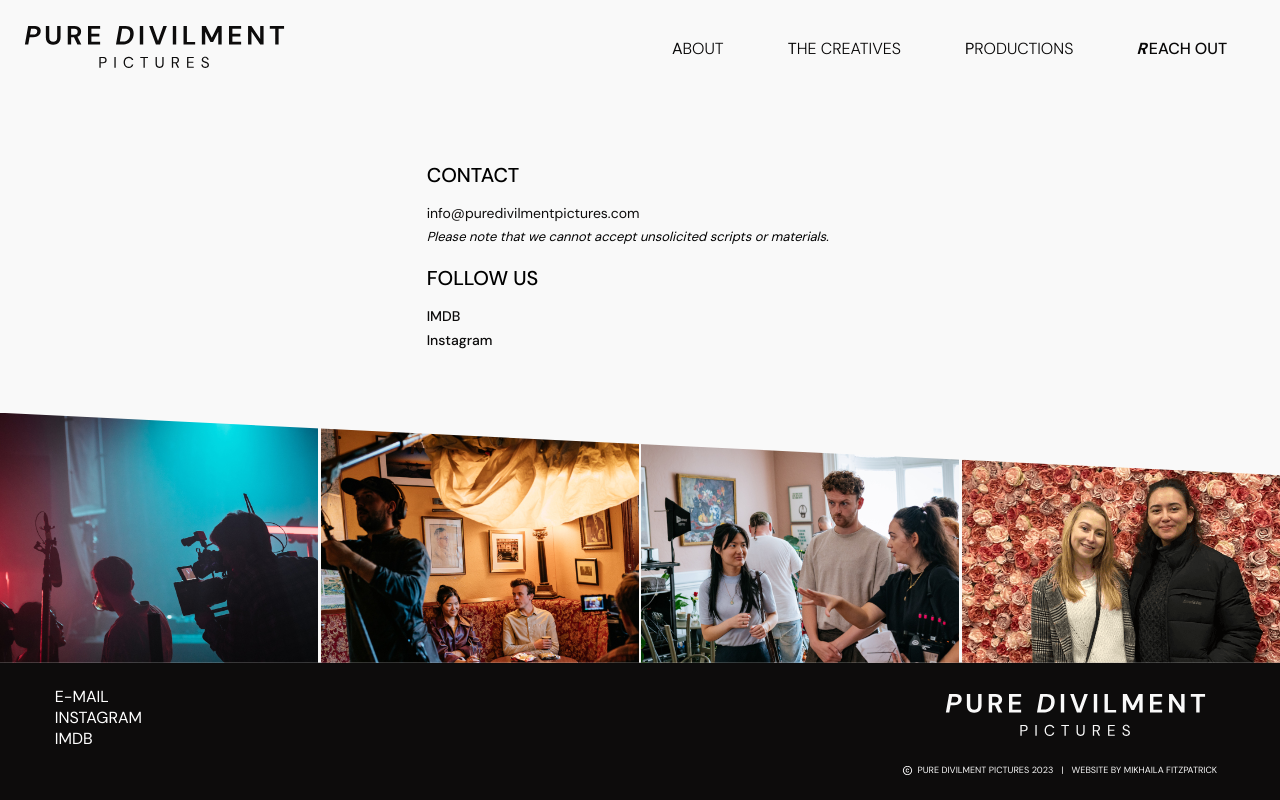
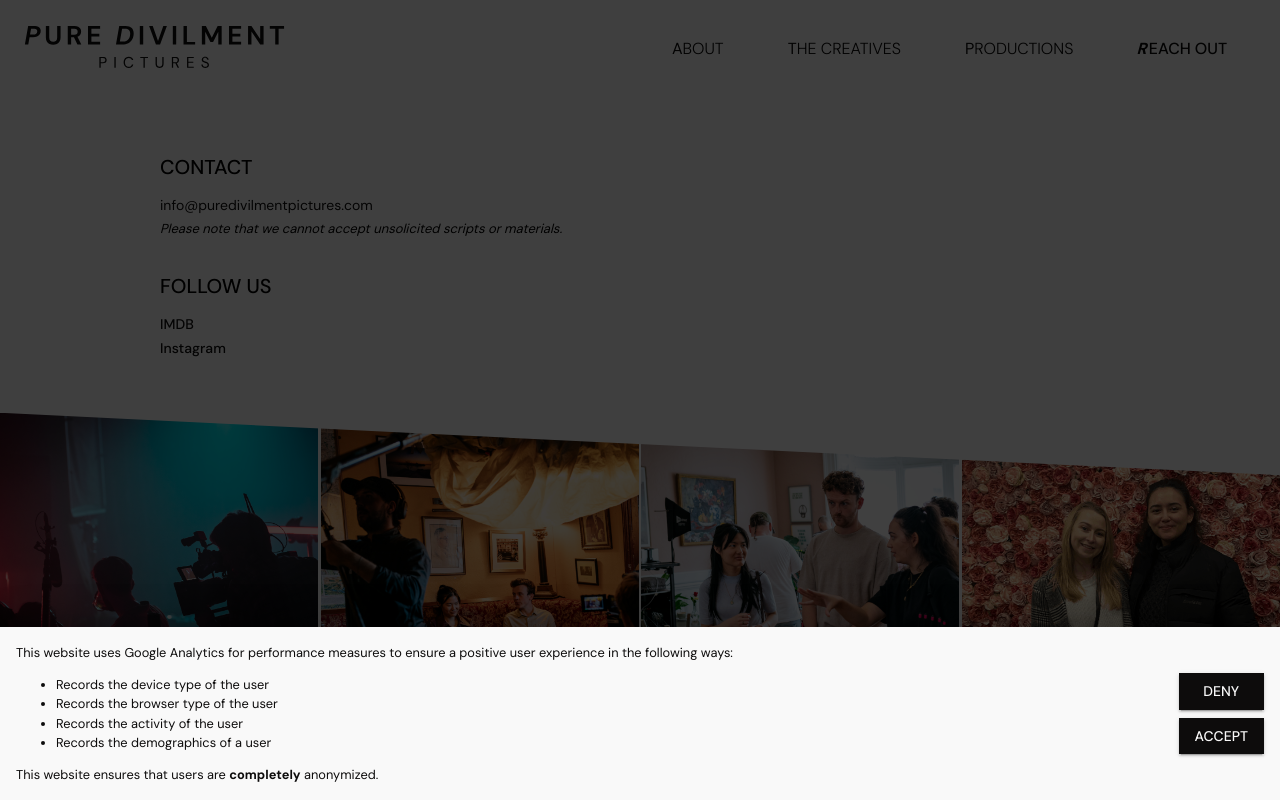
Before and after one commit to kailafitz/pure-divilment-pictures, a React (Create React App) app: page /reach-out in a window 1280 px wide. Built offline with nearby package versions, Linux system fonts and the light colour scheme.

Commit message:
draft cookies banner

```diff
--- a/package.json
+++ b/package.json
@@ -20,6 +20,7 @@
     "hamburger-react": "^2.5.0",
     "react": "^18.2.0",
     "react-dom": "^18.2.0",
+    "react-ga4": "^2.1.0",
     "react-helmet": "^6.1.0",
     "react-loading": "^2.0.3",
     "react-router-dom": "^6.16.0",
--- a/src/App.tsx
+++ b/src/App.tsx
@@ -10,6 +10,7 @@ import Productions from "./Pages/Productions";
 import ReachOut from "./Pages/ReachOut";
 import { Container } from "@mui/material";
 import OpeningAnimation from "./Components/Home/OpeningAnimation";
+import PrivacyPolicy from "./Components/CookiesInfo";
 
 function App() {
   const location = useLocation();
@@ -17,8 +18,13 @@ function App() {
 
   return (
     <>
+      {current === "/" && <OpeningAnimation />}
+      <Container
+        maxWidth="xl"
+        disableGutters={true}
+        sx={{ display: "flex", flexDirection: "column", flexGrow: 1 }}
+      >
         <Navbar />
-      {current === "/" && <OpeningAnimation />}
         <Container
           maxWidth="xl"
           disableGutters={true}
@@ -37,6 +43,8 @@ function App() {
           </Routes>
         </Container>
         <Footer />
+        <PrivacyPolicy />
+      </Container>
     </>
   );
 }
--- /dev/null
+++ b/src/Components/CookiesInfo/index.tsx
@@ -0,0 +1,78 @@
+import * as React from "react";
+import Button from "@mui/material/Button";
+import Typography from "@mui/material/Typography";
+import { StyledDialog } from "./styles";
+import { Stack } from "@mui/material";
+
+export default function PrivacyPolicy() {
+  const [open, setOpen] = React.useState(true);
+
+  const handleClose = () => {
+    setOpen(false);
+  };
+
+  return (
+    <StyledDialog
+      fullWidth
+      open={open}
+      PaperProps={{
+        sx: {
+          backgroundColor: (theme) => theme.palette.white.main,
+          color: (theme) => theme.palette.primary.main,
+          minWidth: "100vw",
+          margin: 0,
+          alignSelf: "end",
+          borderRadius: 0,
+        },
+      }}
+    >
+      <Stack
+        p={2}
+        direction="row"
+        justifyContent="space-between"
+        alignItems="center"
+      >
+        <Typography sx={{ fontSize: ".8rem" }}>
+          This website uses Google Analytics for performance measures to ensure
+          a positive user experience in the following ways:
+          <ul>
+            <li>Records the device type of the user</li>
+            <li>Records the browser type of the user</li>
+            <li>Records the activity of the user</li>
+            <li>Records the demographics of a user</li>
+          </ul>
+          This website ensures that users are <b>completely</b> anonymized.
+        </Typography>
+        <Stack>
+          <Button
+            sx={{
+              mb: 1,
+              borderRadius: 0,
+              "&:hover": {
+                background: (theme) => theme.palette.primary.light,
+              },
+            }}
+            variant="contained"
+            color="dark"
+            onClick={handleClose}
+          >
+            Deny
+          </Button>
+          <Button
+            sx={{
+              borderRadius: 0,
+              "&:hover": {
+                background: (theme) => theme.palette.primary.light,
+              },
+            }}
+            variant="contained"
+            color="dark"
+            onClick={handleClose}
+          >
+            Accept
+          </Button>
+        </Stack>
+      </Stack>
+    </StyledDialog>
+  );
+}
--- /dev/null
+++ b/src/Components/CookiesInfo/styles.tsx
@@ -0,0 +1,7 @@
+import { styled } from "@mui/material/styles";
+import { Dialog } from "@mui/material";
+
+export const StyledDialog = styled(Dialog)(({ theme }) => ({
+  zIndex: 1,
+  backgroundColor: "#0000007d",
+})) as typeof Dialog;
--- a/src/Components/Layout/Navbar/MobileDrawer/index.tsx
+++ b/src/Components/Layout/Navbar/MobileDrawer/index.tsx
@@ -17,7 +17,7 @@ const MobileDrawer = (props: MobileDrawerProps) => {
       PaperProps={{
         sx: { backgroundColor: (theme) => theme.palette.white.main },
       }}
-      sx={{ zIndex: 1 }}
+      sx={{ zIndex: 0 }}
     >
       <List sx={{ pt: (theme) => theme.spacing(12) }}>
         {NavigationItems.map((navObj, i) => (
--- a/src/Components/Layout/Navbar/styles.tsx
+++ b/src/Components/Layout/Navbar/styles.tsx
@@ -23,7 +23,7 @@ export const NavigationContainer = styled("div")(({ theme }) => ({
   },
   background: theme.palette.white.main,
   top: 0,
-  zIndex: 2,
+  zIndex: 1,
 }));
 
 export const HamburgerContainer = styled("div")(({ theme }) => ({
--- a/src/Components/PageEndReel/styles.tsx
+++ b/src/Components/PageEndReel/styles.tsx
@@ -4,6 +4,7 @@ import { styled } from "@mui/material/styles";
 
 export const ProductionReelContainer = styled(Grid)(({ theme }) => ({
   background: theme.palette.white.main,
+  overflow: "hidden",
 
   [theme.breakpoints.up("sm")]: {
     clipPath: "polygon(0 0, 100% 25%, 100% 100%, 0% 100%)",
--- a/src/Pages/ReachOut/index.tsx
+++ b/src/Pages/ReachOut/index.tsx
@@ -31,11 +31,11 @@ const ReachOut = () => {
         direction="column"
         flexGrow={1}
         justifyContent="center"
-        mb={{ xs: 2, lg: 0 }}
+        mb={{ xs: 4, lg: 0 }}
         mt={{ xs: 3, md: 0 }}
       >
-        <Grid container justifyContent="center" mb={2}>
-          <Grid xs={10} sm={7} md={5} lg={4}>
+        <Grid container justifyContent="center" mb={4}>
+          <Grid xs={10} sm={7} md={9}>
             <Typography
               variant="h6"
               sx={{
@@ -67,7 +67,7 @@ const ReachOut = () => {
           </Grid>
         </Grid>
         <Grid container justifyContent="center">
-          <Grid xs={10} sm={7} md={5} lg={4}>
+          <Grid xs={10} sm={7} md={9}>
             <Typography
               variant="h6"
               sx={{
--- a/src/index.tsx
+++ b/src/index.tsx
@@ -6,6 +6,9 @@ import "./Styling/styles.css";
 import { StyledEngineProvider } from "@mui/material/styles";
 import { ThemeProvider } from "@mui/material/styles";
 import { responsiveTheme } from "./Styling/Theme";
+import ReactGA from "react-ga4";
+
+ReactGA.initialize("G-WYHDKQXV40");
 
 const root = ReactDOM.createRoot(
   document.getElementById("root") as HTMLElement
```
Also changed, not shown: 1 other file (tests, documents, lock files or other folders). Lines whose indentation alone changed are shown as unchanged.
